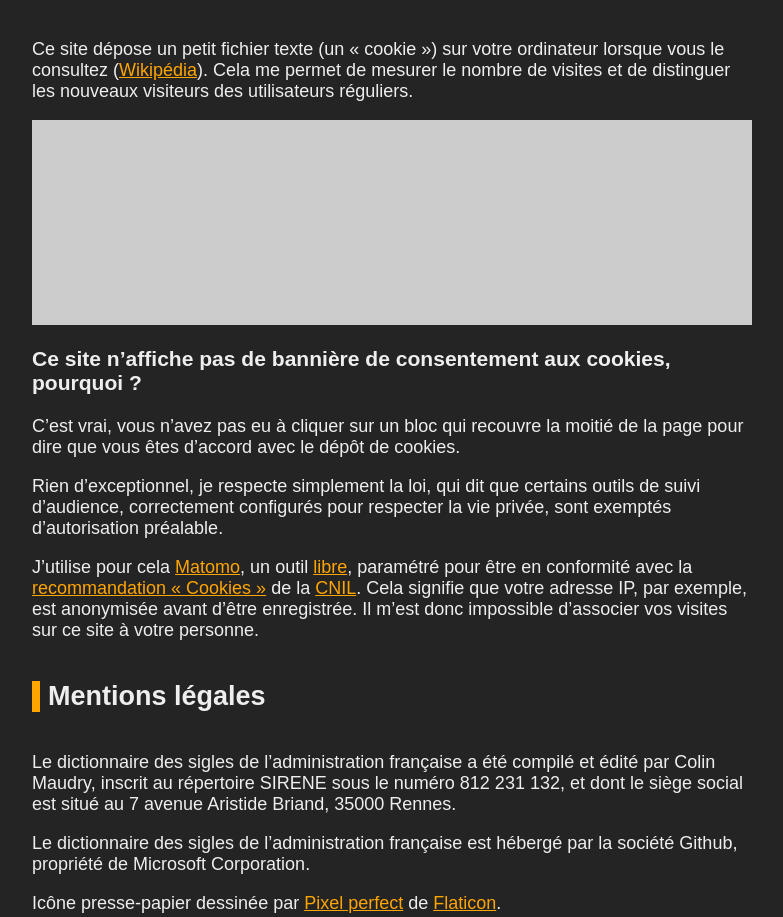
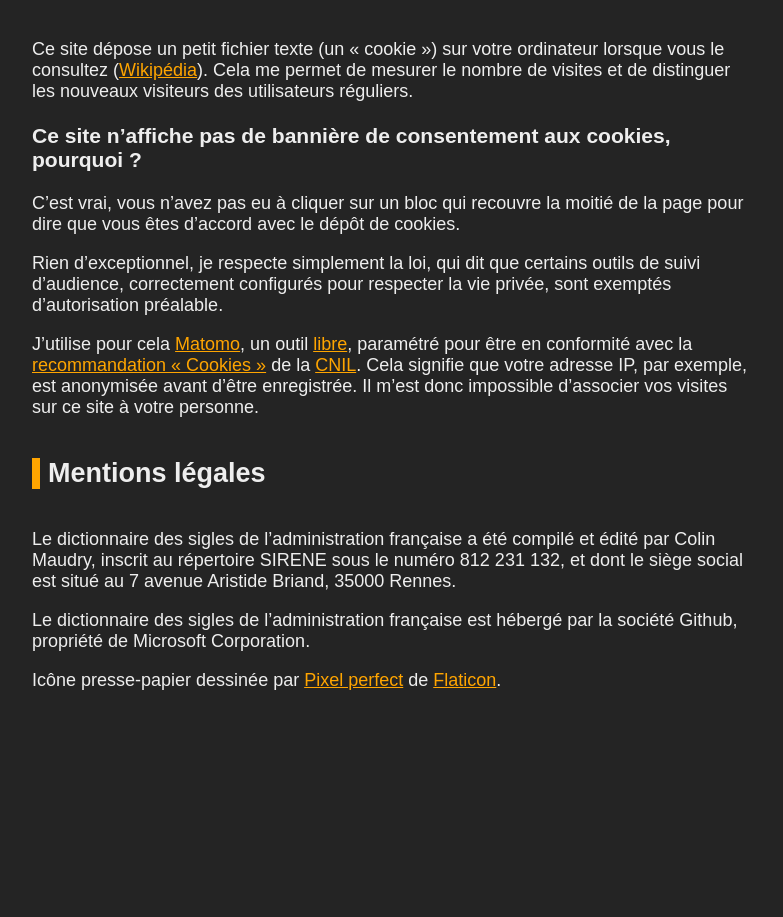
Before and after one commit to ColinMaudry/dictionnaire-sigles, a Vue app: page / in a window 1280 px wide. Shown: the part 2111-3028 px from the top of the page, without its empty margins (248-1031 px from the left). After the commit the page ends 2820 px from the top, so only its background shows below. Built offline with nearby package versions, Linux system fonts and the light colour scheme; no server answers.

Commit message:
suppression de l'iframe matomo

```diff
--- a/src/AboutSection.vue
+++ b/src/AboutSection.vue
@@ -86,7 +86,7 @@
 
 <p>Ce site dépose un petit fichier texte (un « cookie ») sur votre ordinateur lorsque vous le consultez (<a href="https://fr.wikipedia.org/wiki/Cookie_(informatique)">Wikipédia</a>). Cela me permet de mesurer le nombre de visites et de distinguer les nouveaux visiteurs des utilisateurs réguliers.</p>
 
-<div style="background-color: #ccc;"><iframe style="border: 0; height: 200px; width: 100%;" title="Opt-out du cookie de suivi" src="https://analytics.maudry.com/index.php?module=CoreAdminHome&amp;action=optOut&amp;language=fr&amp;backgroundColor=&amp;fontColor=&amp;fontSize=&amp;fontFamily="></iframe></div>
+<!-- <div style="background-color: #ccc;"><iframe style="border: 0; height: 200px; width: 100%;" title="Opt-out du cookie de suivi" src="https://analytics.maudry.com/index.php?module=CoreAdminHome&amp;action=optOut&amp;language=fr&amp;backgroundColor=&amp;fontColor=&amp;fontSize=&amp;fontFamily="></iframe></div> -->
 
 <h3 id="cesitenaffichepasdebanniredeconsentementauxcookiespourquoi">Ce site n’affiche pas de bannière de consentement aux cookies, pourquoi ?</h3>
 
```
